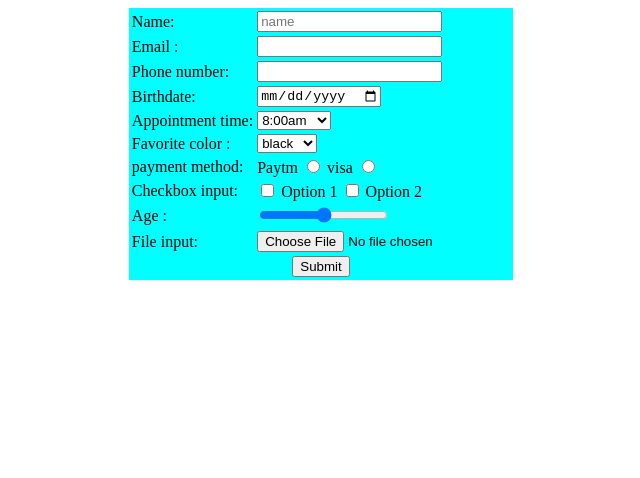
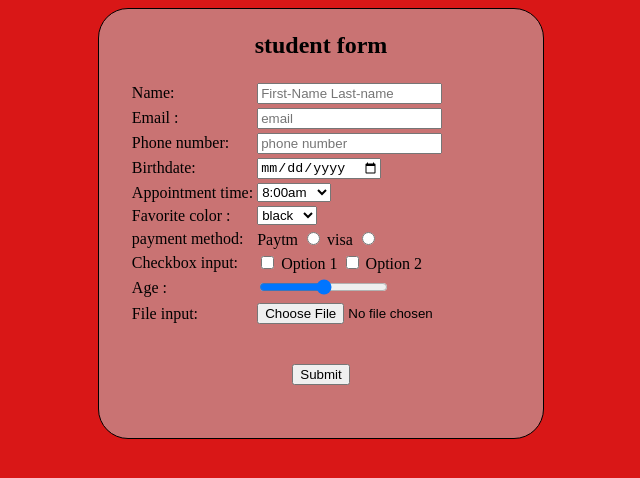
Before and after one commit to Nileshchavda2003/form-validated, a plain HTML site: page index.html in a window 1280 px wide. Shown: the whole page, without its empty margins (319-959 px from the left). Drawn offline with Linux system fonts and the light colour scheme.

Commit message:
css added

```diff
--- a/index.html
+++ b/index.html
@@ -13,22 +13,23 @@
 <body background="">
     <table align="center" id="table">
         <form align="center">
+            <th colspan="2"><h2>student form</h2></th>
 
             <tr>
                 <td><label for="name">Name:</label> </td>
-                <td><input type="text" id="name" name="name" placeholder="name"><br>  </td>
+                <td><input type="text" id="name" name="name" placeholder="First-Name Last-name">  </td>
             </tr>
             <tr>
                 <td><label for="email-input">Email :</label></td>
-                <td><input type="email" id="email" name="email-input"><br></td>
+                <td><input type="email" id="email" placeholder="email" name="email-input"></td>
             </tr>
             <tr>
                 <td><label for="phone-input">Phone number:</label></td>
-                <td><input type="tel" id="phone" name="phone-input"></td>
+                <td><input type="tel" id="phone" placeholder="phone number" name="phone-input"></td>
             </tr>
             <tr>
                 <td><label for="date-input">Birthdate:</label></td>
-                <td><input type="date" id="dob" name="date-input"><br></td>
+                <td><input type="date" id="dob" name="date-input"></td>
             </tr>
             <tr>
                 <td><label for="time-input">Appointment time:</label></td>
@@ -70,7 +71,7 @@
             <tr>
 
                 <td>
-                    <label>Checkbox input:</label><br>
+                    <label>Checkbox input:</label>
 
                 </td>
                 <td>
@@ -90,7 +91,8 @@
                 <td><input type="file" id="photo" name="file-input"></td>
             </tr>
             <tr>
-                <td colspan="2" align="center"><input type="submit" value="Submit" ></td>
+
+                <td colspan="2" align="center"> <br> <br><input type="submit" value="Submit" ></td>
 
             </tr>
 
--- a/main.css
+++ b/main.css
@@ -1,8 +1,12 @@
 #table{
-    background-color: aqua;
+    background-color: rgba(187, 202, 202, 0.514) ;
     /* color: chartreuse; */
-    border: 1px so;
+    border: 1px solid black;
+    padding: 0px 30px 50px 30px;
+    align-items: center;
+    border-radius: 30px;
 }
 body{
-    background-image:url();
+    background-color: rgb(217, 23, 23);
+    animation:cubic-bezier(0.6, 0.04, 0.98, 0.335) 10s;
 }
```
